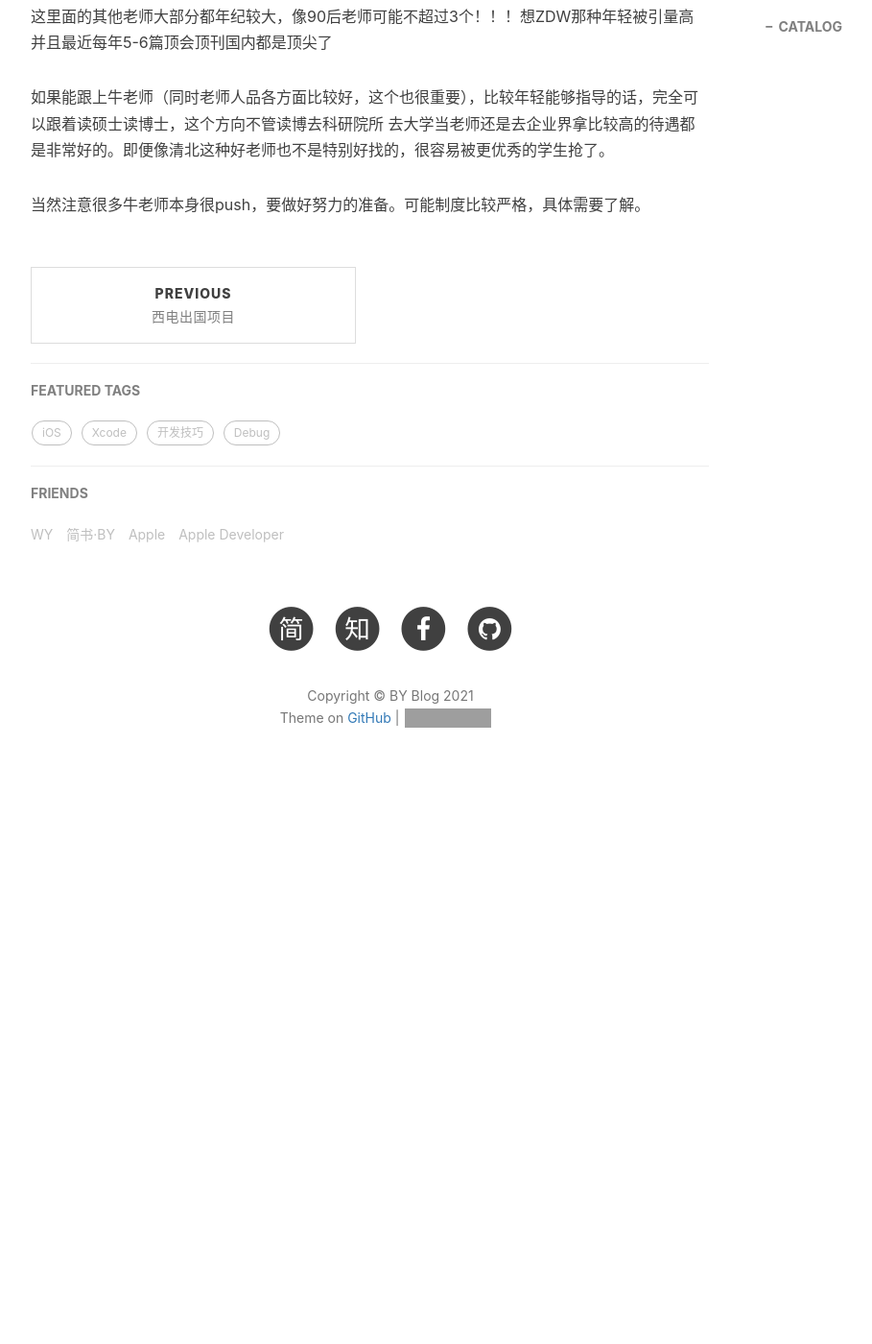
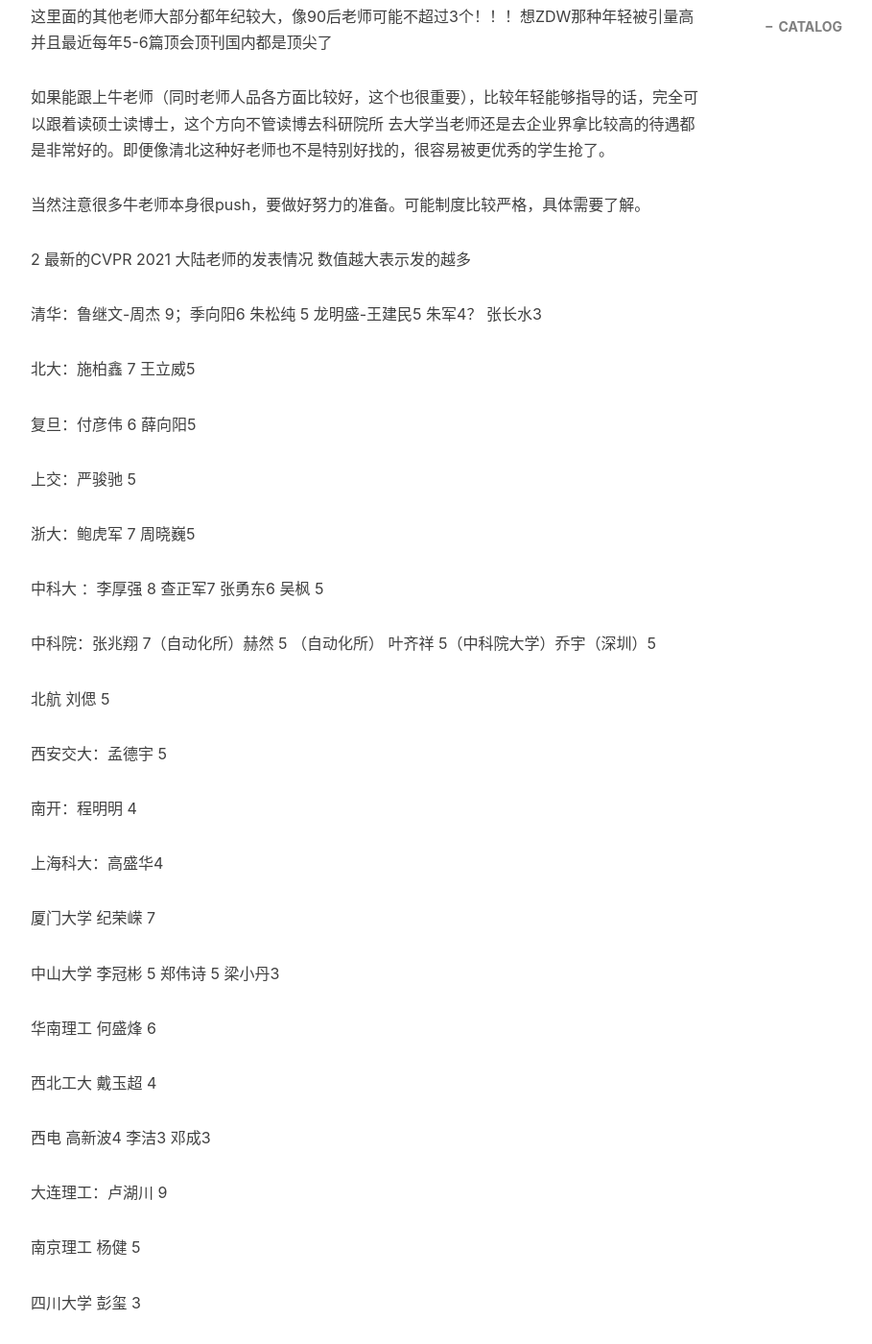
Before and after one commit to pengjiao123/pengjiao123.github.io, a Jekyll site: the page built from _posts/2021-07-07-大陆地区非计算机软件学院老师招生.md, in a window 1280 px wide and 1400 px high, scrolled down 2138 px. Shown: the whole window at 96% size, without its empty margins (233-1142 px from the left). Built offline with Jekyll 4.4.1, drawn with Linux system fonts in a browser that asks for light colours; nearby versions of some CDN libraries; comment, search, counter and statistics services are not loaded; before the commit the page ends 2990 px from its top, so only the background shows below that; some of the changed text lies outside the part shown; grey boxes are pictures that could not be loaded.

Commit message:
Update 2021-07-07-大陆地区非计算机软件学院老师招生.md

```diff
--- a/_posts/2021-07-07-大陆地区非计算机软件学院老师招生.md
+++ b/_posts/2021-07-07-大陆地区非计算机软件学院老师招生.md
@@ -59,3 +59,44 @@
 如果能跟上牛老师（同时老师人品各方面比较好，这个也很重要），比较年轻能够指导的话，完全可以跟着读硕士读博士，这个方向不管读博去科研院所 去大学当老师还是去企业界拿比较高的待遇都是非常好的。即便像清北这种好老师也不是特别好找的，很容易被更优秀的学生抢了。
 
 当然注意很多牛老师本身很push，要做好努力的准备。可能制度比较严格，具体需要了解。
+
+
+2 最新的CVPR 2021 大陆老师的发表情况 数值越大表示发的越多
+
+清华：鲁继文-周杰 9；季向阳6 朱松纯 5 龙明盛-王建民5 朱军4？ 张长水3
+
+北大：施柏鑫 7 王立威5
+
+复旦：付彦伟 6 薛向阳5
+
+上交：严骏驰 5
+
+浙大：鲍虎军 7 周晓巍5
+
+中科大 ：李厚强 8 查正军7 张勇东6 吴枫 5
+
+中科院：张兆翔 7（自动化所）赫然 5 （自动化所） 叶齐祥 5（中科院大学）乔宇（深圳）5
+
+北航 刘偲 5
+
+西安交大：孟德宇 5
+
+南开：程明明 4
+
+上海科大：高盛华4
+
+厦门大学 纪荣嵘 7
+
+中山大学 李冠彬 5 郑伟诗 5  梁小丹3
+
+华南理工 何盛烽 6
+
+西北工大 戴玉超 4
+
+西电 高新波4 李洁3 邓成3
+
+大连理工：卢湖川 9
+
+南京理工 杨健 5
+
+四川大学 彭玺 3
```
Also changed, not shown: other parts of _posts/2021-07-07-大陆地区非计算机软件学院老师招生.md (+1 -1 lines).
